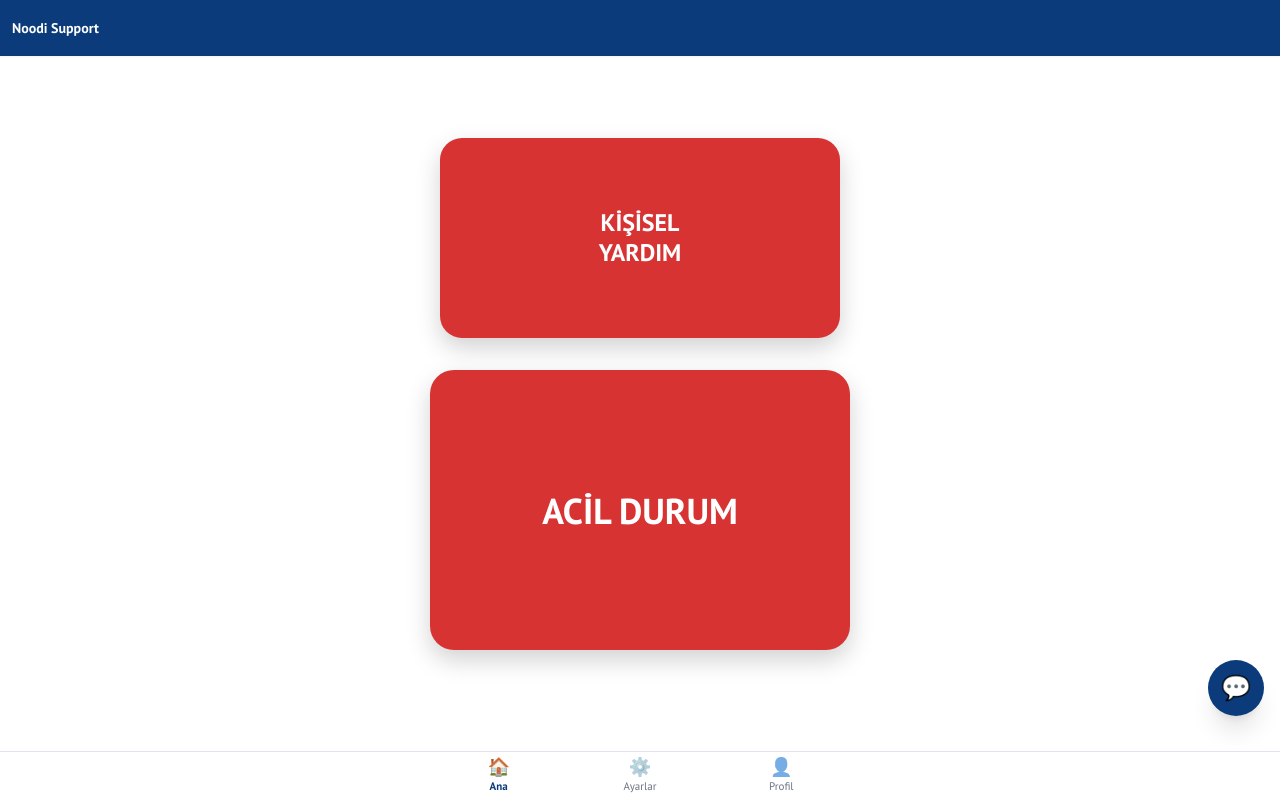
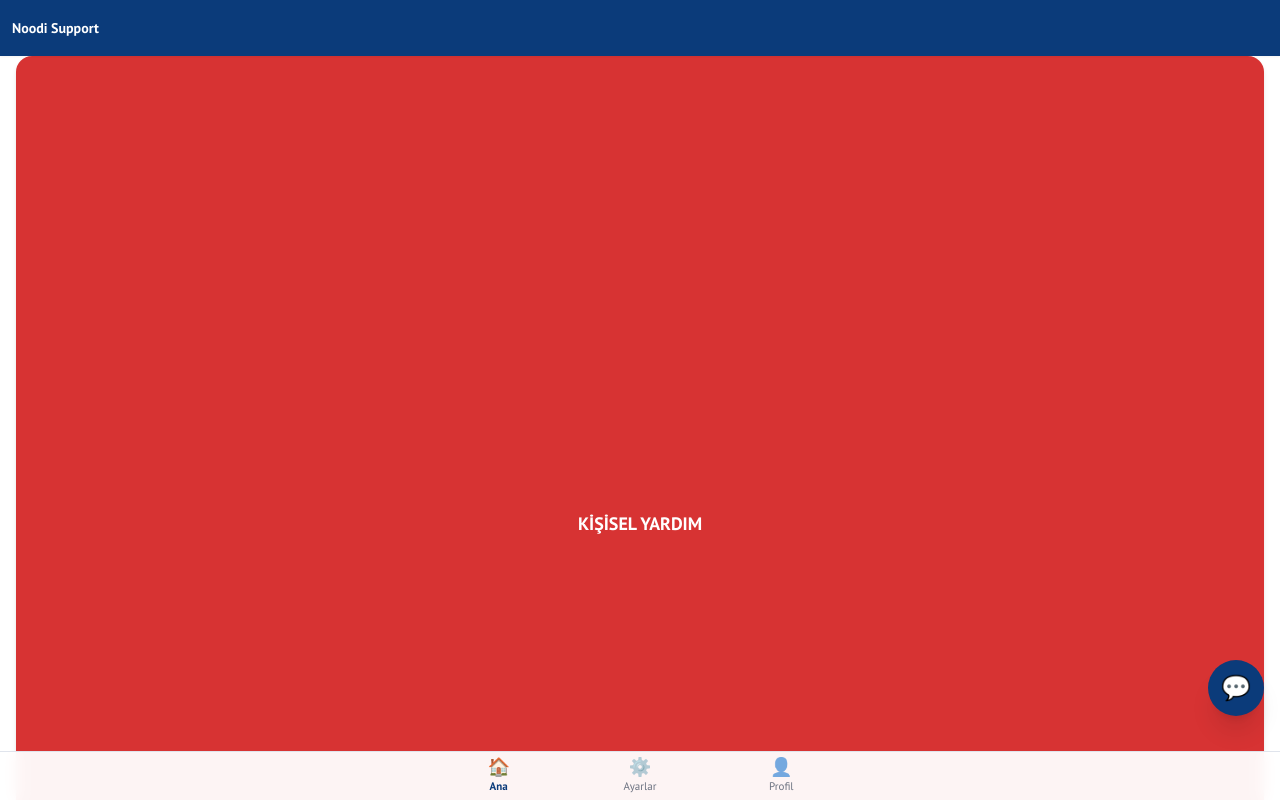
Before and after one commit to Efon845939/noodi-support, a Next.js app: page / in a window 1280 px wide. Shown: the top 800 px of the page. Built offline with nearby package versions, Linux system fonts and the light colour scheme; a web font is replaced by a local one.

Commit message:
Long changes

```diff
--- a/src/app/disaster/page.tsx
+++ b/src/app/disaster/page.tsx
@@ -24,7 +24,7 @@ export default function Disaster() {
     <div className="min-h-[100svh] bg-white pb-[68px]">
       <HeaderBar title="Afetler" />
       <div className="mt-4 px-4">
-        <div className="max-w-md mx-auto grid grid-cols-2 gap-4">
+        <div className="grid grid-cols-2 gap-4 max-w-md mx-auto">
           {items.map((t) => (
             <Tile key={t} label={t} onClick={() => click(t)} />
           ))}
--- a/src/components/NearbyFeed.tsx
+++ b/src/components/NearbyFeed.tsx
@@ -1,4 +1,3 @@
-// src/components/NearbyFeed.tsx
 'use client'
 import { useEffect, useState } from 'react'
 
@@ -32,10 +31,24 @@ export default function NearbyFeed({
       return
     }
 
+    let cancelled = false
+
     setLoading(true)
+    setErr('')
+
+    // 10 saniye içinde hiçbir cevap gelmezse, loading’i zorla bitir
+    const timeout = setTimeout(() => {
+      if (!cancelled) {
+        setLoading(false)
+        if (!items.length) {
+          setErr('Konum alınamadı veya ağ yanıt vermedi.')
+        }
+      }
+    }, 10000)
 
     navigator.geolocation.getCurrentPosition(
       async (pos) => {
+        if (cancelled) return
         try {
           const r = await fetch('/api/incidents/nearby', {
             method: 'POST',
@@ -49,21 +62,34 @@ export default function NearbyFeed({
             }),
           }).catch(() => null)
 
-          const j = await r?.json().catch(() => null)
-          const live = ((j?.items || []) as Item[]) || []
-          setItems(live)
+          if (!r) {
+            setErr('Yakın olaylar yüklenemedi (ağ hatası).')
+            setItems([])
+          } else {
+            const j = await r.json().catch(() => null)
+            const live = ((j?.items || []) as Item[]) || []
+            setItems(live)
+          }
         } catch {
           setErr('Yakın olaylar yüklenirken bir hata oluştu.')
+          setItems([])
         } finally {
-          setLoading(false)
+          if (!cancelled) setLoading(false)
         }
       },
       () => {
-        setErr('Konum reddedildi')
-        setLoading(false)
+        if (!cancelled) {
+          setErr('Konum reddedildi')
+          setLoading(false)
+        }
       }
     )
-  }, [radiusKm, windowRange, JSON.stringify(categories)])
+
+    return () => {
+      cancelled = true
+      clearTimeout(timeout)
+    }
+  }, [radiusKm, windowRange, JSON.stringify(categories)]) // bu kalsın
 
   if (err) {
     return (
@@ -142,6 +168,7 @@ function badge(t: string) {
       return 'Olay'
   }
 }
+
 function sev(s: 'low' | 'medium' | 'high') {
   return s === 'high'
     ? 'bg-red-100 text-red-700'
--- a/src/components/Tile.tsx
+++ b/src/components/Tile.tsx
@@ -1,20 +1,26 @@
-export function Tile({
-  label,
-  onClick,
-  size = 'lg',
-}: { label: string; onClick?: () => void; size?: 'lg' | 'xl' }) {
-  const base =
-    "bg-[#D73333] text-white font-extrabold shadow-[0_10px_24px_rgba(0,0,0,.18)] " +
-    "active:scale-[.98] transition grid place-items-center leading-tight select-none";
+'use client'
 
-  const dims =
-    size === 'xl'
-      ? "w-[88vw] h-[35vh] max-w-[420px] max-h-[350px] rounded-[24px] text-4xl" // Daha büyük acil durum butonu
-      : "w-[88vw] h-[25vh] max-w-[400px] max-h-[250px] rounded-[22px] text-2xl"; // Kişisel yardım butonu
-
+export function Tile({ label, onClick }: { label: string; onClick: () => void }) {
   return (
-    <button onClick={onClick} className={`${base} ${dims}`} aria-label={label}>
-      <span className="whitespace-pre-wrap text-center">{label}</span>
+    <button
+      onClick={onClick}
+      className="
+        w-full
+        aspect-[4/3]
+        bg-[#D73333]
+        text-white
+        rounded-2xl
+        shadow-md
+        flex
+        items-center
+        justify-center
+        text-lg
+        font-semibold
+        active:scale-95
+        transition
+      "
+    >
+      {label}
     </button>
-  );
+  )
 }
```
